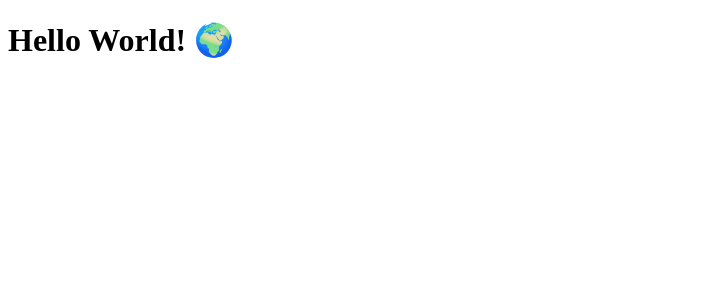
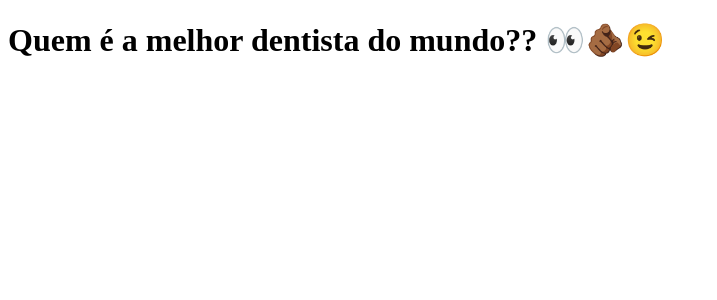
Before and after one commit to italonery/clone-tabnews, a Next.js app: page / in a window 1280 px wide. Shown: the top 300 px of the page, without its empty margins (0-717 px from the left). Built offline with nearby package versions, Linux system fonts and the light colour scheme.

Commit message:
modifica frase

```diff
--- a/pages/index.js
+++ b/pages/index.js
@@ -1,5 +1,5 @@
 function Home() {
-  return <h1>Hello World! 🌍</h1>;
+  return <h1>Quem é a melhor dentista do mundo?? 👀🫵🏾😉</h1>;
 }
 
 export default Home;
```
